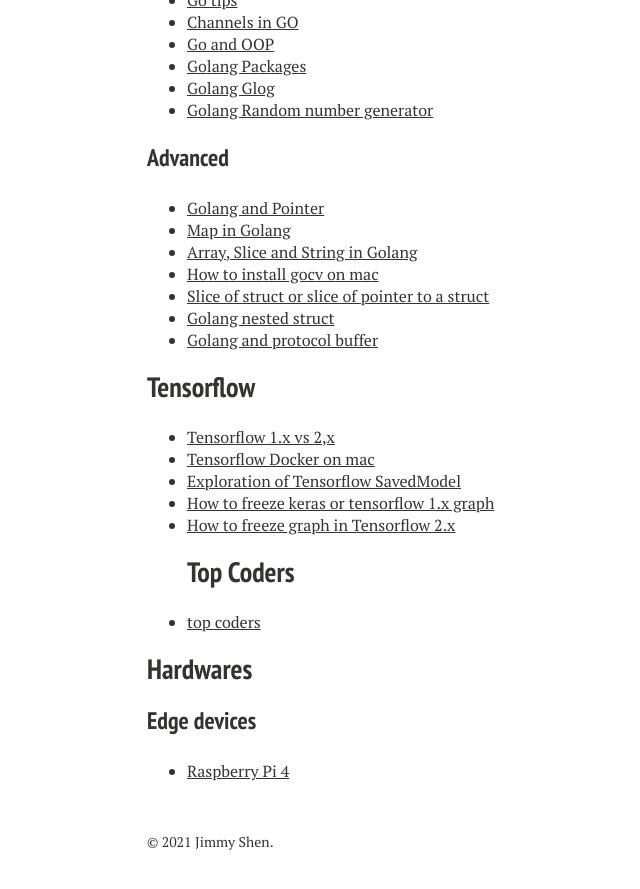
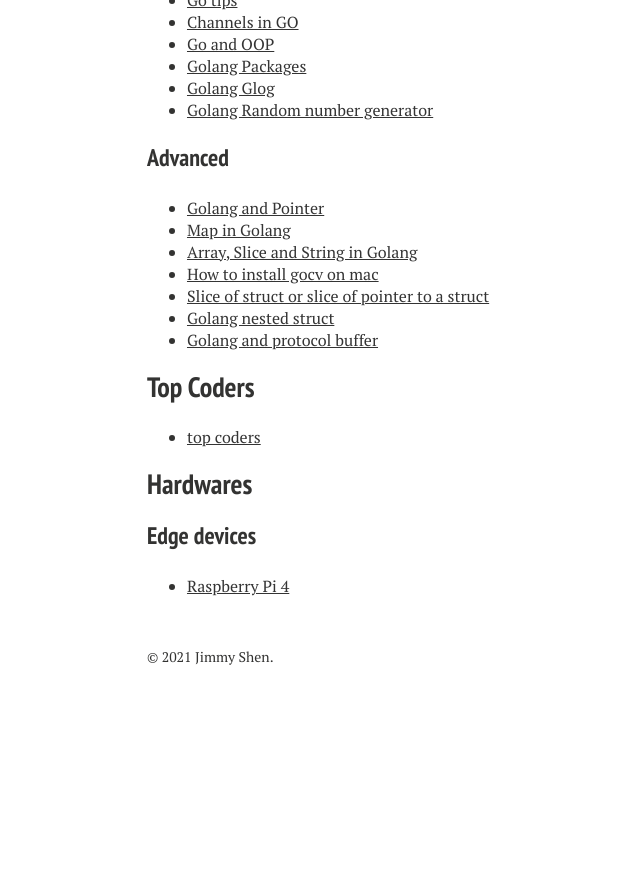
Before and after one commit to xiaokeshen/xiaokeshen.github.io, a Jekyll site: the page built from SoftwareEngineering/index.md, in a window 1280 px wide and 900 px high, scrolled down 12263 px. Shown: the top 889 px of the window, without its empty margins (173-813 px from the left). Built offline with Jekyll 4.4.1, drawn with Linux system fonts in a browser that asks for light colours; nearby versions of some CDN libraries; after the commit the page ends 12978 px from its top, so only the background shows below that.

Commit message:
Cleanup blog

```diff
--- a/SoftwareEngineering/index.md
+++ b/SoftwareEngineering/index.md
@@ -422,12 +422,6 @@
 - [Golang nested struct](https://medium.com/@jim.morris.shen/golang-nested-struct-6f217544db0b?source=friends_link&sk=256b682bc5b1cbe392aba3f4da8b54d4)
 - [Golang and protocol buffer](https://medium.com/@jim.morris.shen/golang-fdc8b59cb722?source=friends_link&sk=b42a21021d84b006bf1813eefc703ab7)
 
-## Tensorflow
-- [Tensorflow 1.x vs 2,x](https://medium.com/@jim.morris.shen/tensorflow-1-x-vs-2-x-4acaf509f2ef?sk=b33531141128d8c437445b98710e12ae)
-- [Tensorflow Docker on mac](https://medium.com/@jim.morris.shen/tensorflow-docker-on-mac-5fcc0603f68e?sk=4816d7f9839f4ff9999c861151483024)
-- [Exploration of Tensorflow SavedModel](https://medium.com/@jim.morris.shen/exploration-of-tensorflow-savedmodel-cf6e5859cc5c?sk=d676dc5a60c7db380e6e85221e8c350b)
-- [How to freeze keras or tensorflow 1.x graph](https://jimmy-shen.medium.com/how-to-freeze-keras-or-tensorflow-1-x-graph-2b30b3a31af9)
-- [How to freeze graph in Tensorflow 2.x](https://jimmy-shen.medium.com/how-to-freeze-graph-in-tensorflow-2-x-3a3238c70f19)
 ## Top Coders
 - [top coders](https://medium.com/@jim.morris.shen/top-coders-c4aa2ffd5544?source=friends_link&sk=64ee99ca78b5b93ab464abd2b6cf87cd)
 
```
